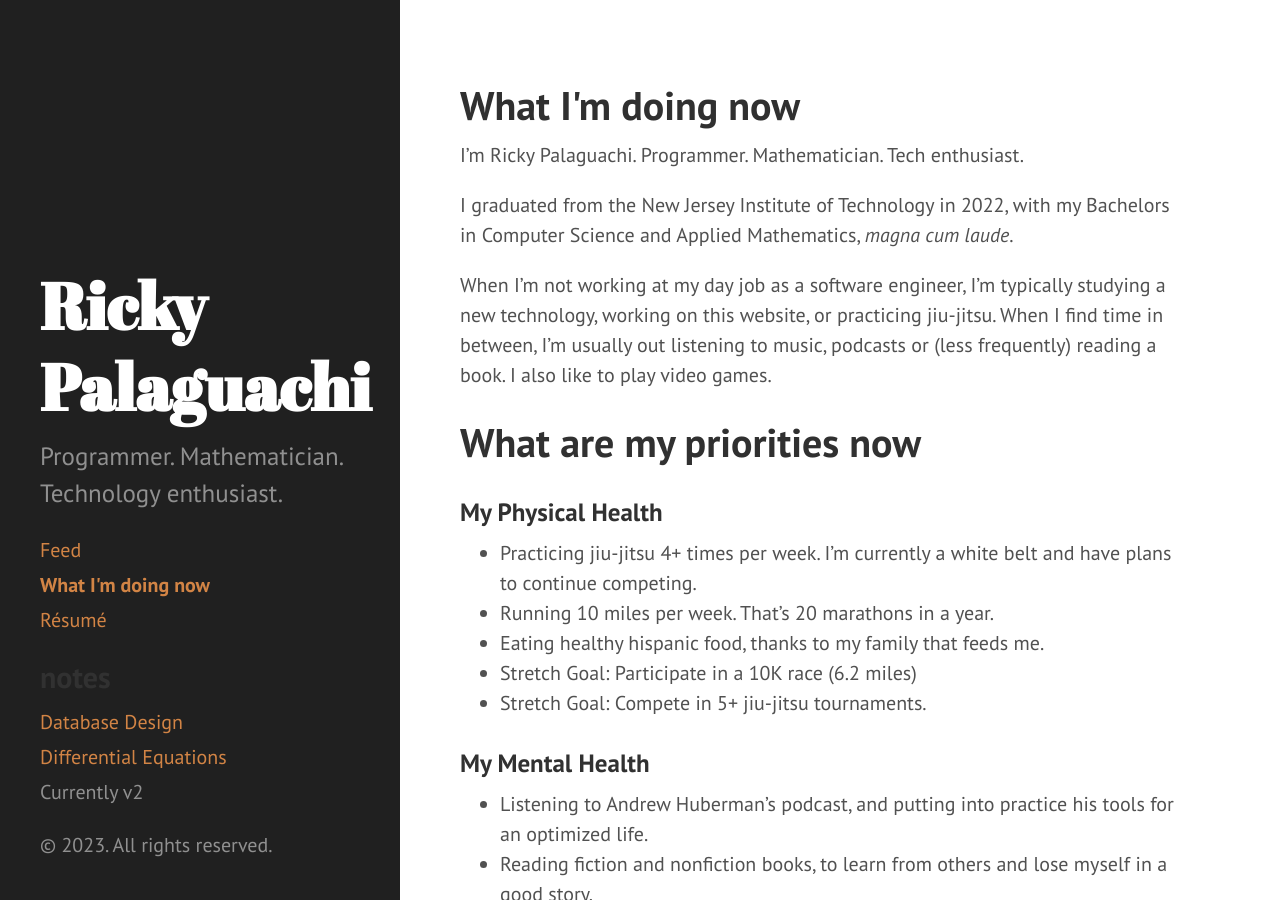
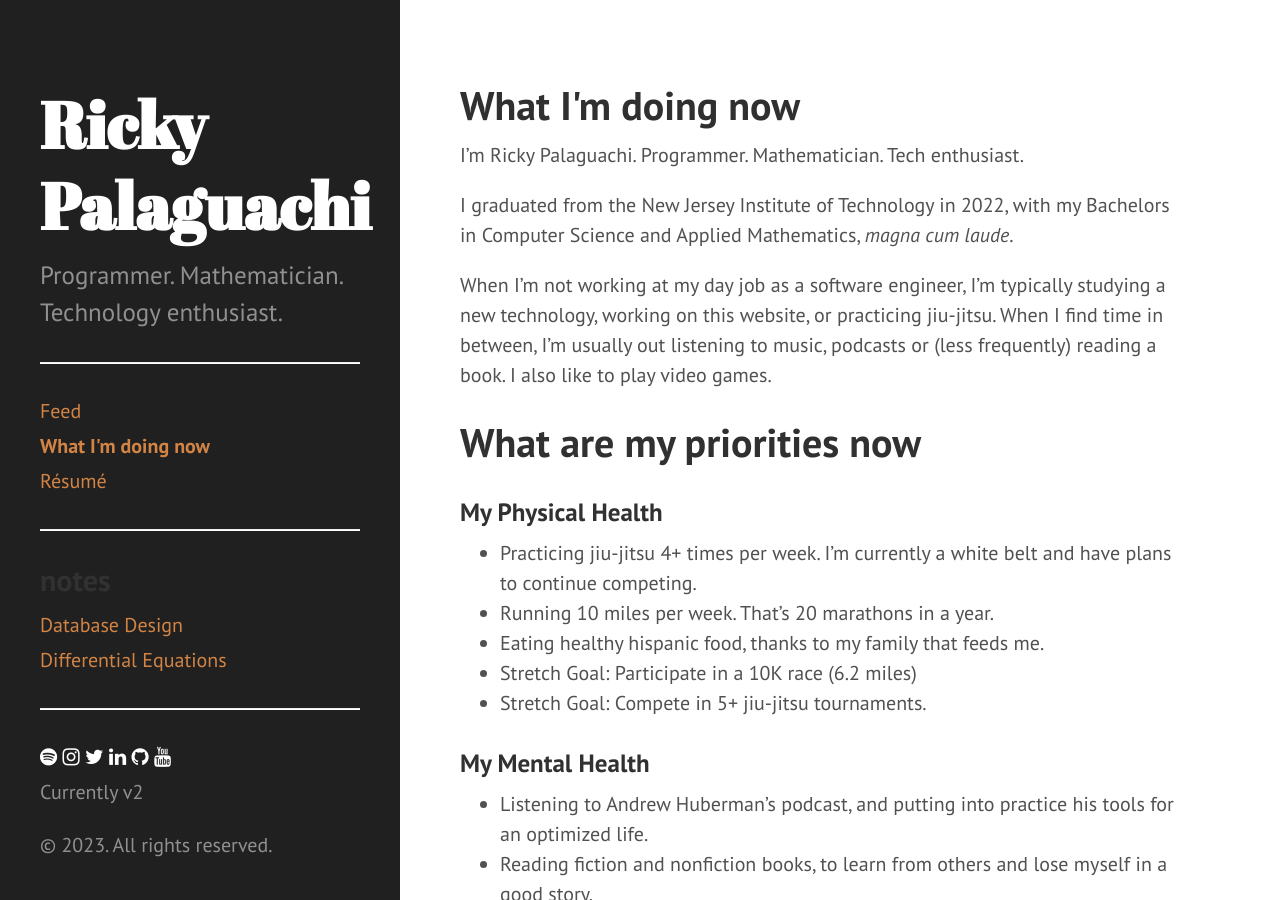
Before and after one commit to rickpala/rpalaguachi.github.io, a Jekyll site: the page built from now.md, in a window 1280 px wide and 900 px high. Built offline with Jekyll 4.4.1, drawn with Linux system fonts in a browser that asks for light colours; nearby versions of some CDN libraries.

Commit message:
added icons to sidebar

```diff
--- a/_includes/sidebar.html
+++ b/_includes/sidebar.html
@@ -10,6 +10,7 @@
     </div>
 
     <nav class="sidebar-nav">
+      <hr>
       <a class="sidebar-nav-item{% if page.url == site.baseurl %} active{% endif %}" href="{{ site.baseurl }}">Feed</a>
 
       {% comment %}
@@ -26,6 +27,8 @@
         {% endif %}
       {% endfor %}
 
+      <hr>
+
       {% for collection in site.collections %}
         {% if collection.label != 'posts' %}
           <h2>{{ collection.label }}</h2>
@@ -35,6 +38,16 @@
         {% endif %}
       {% endfor %}
 
+      <hr>
+
+      <span class="sidebar-nav-item">
+        <a href="https://open.spotify.com/user/iifading?si=2584bfb4f5894118"><i class="fa fa-spotify"></i></a>
+        <a href="https://instagram.com/rickypalaguachi"><i class="fa fa-instagram"></i></a>
+        <a href="https://twitter.com/RickyPalaguachi"><i class="fa fa-twitter"></i></a>
+        <a href="https://linkedin.com/in/rickypalaguachi"><i class="fa fa-linkedin"></i></a>
+        <a href="https://github.com/rpalaguachi"><i class="fa fa-github"></i></a>
+        <a href="https://www.youtube.com/channel/UCK4Klx79aBRFPpg_X5lKoXw"><i class="fa fa-youtube"></i></a>
+      </span>
       <span class="sidebar-nav-item">Currently v{{ site.version }}</span>
     </nav>
 
```
